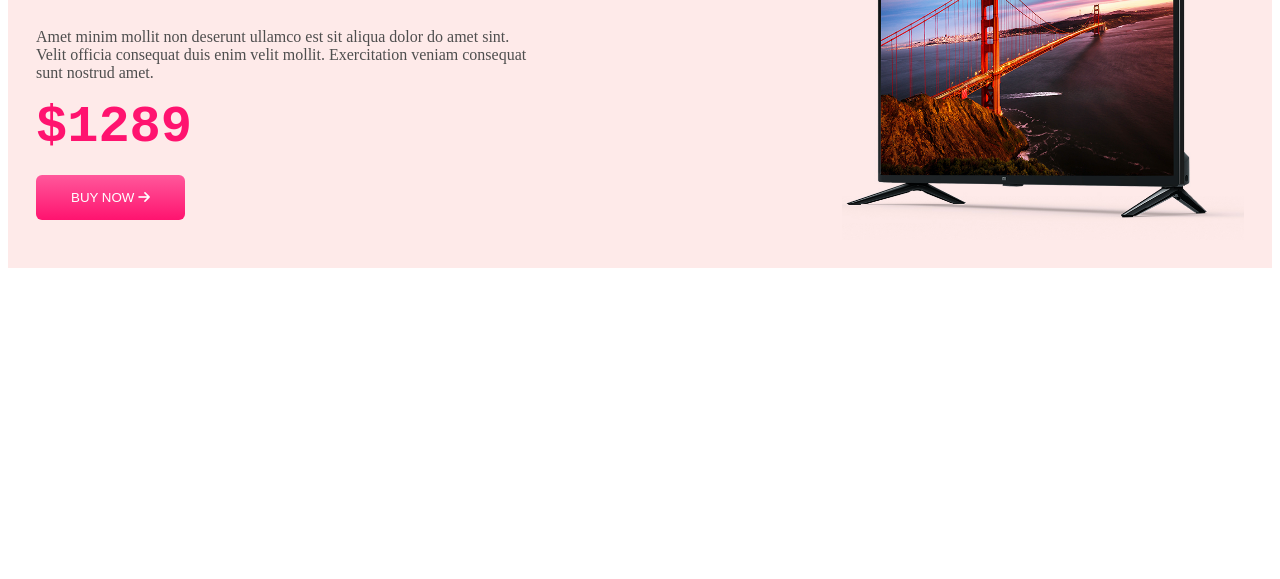
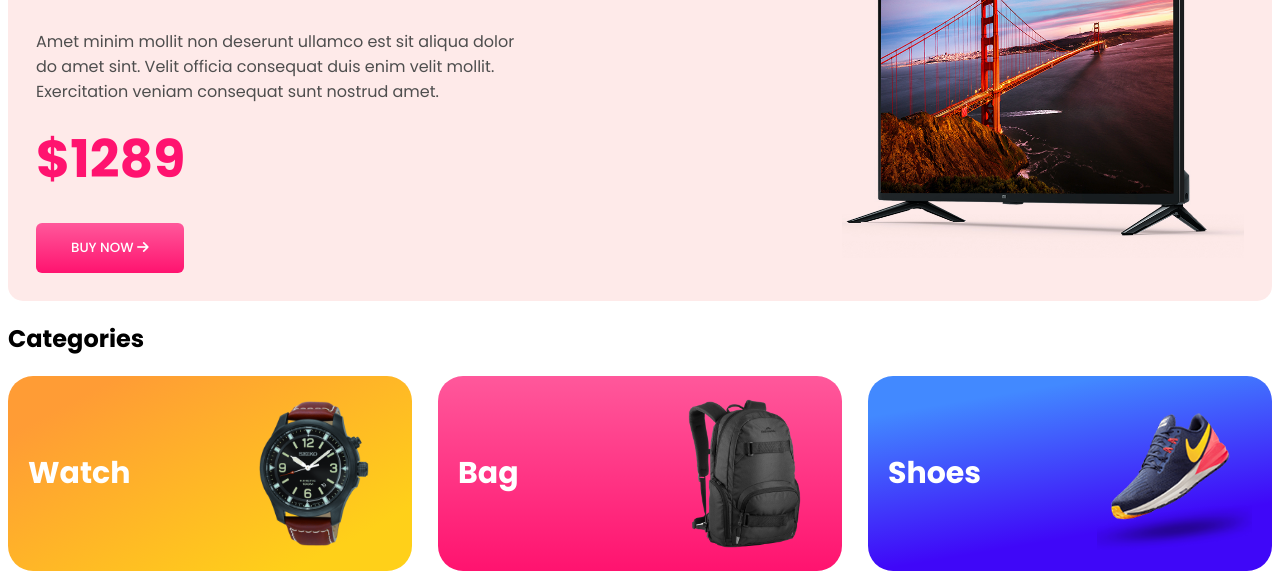
Before and after one commit to arafat3029/Panda-2, a plain HTML site: page index.html in a window 1280 px wide. Shown: the part 273-852 px from the top of the page. Before the commit the page ends 800 px from the top, so only its background shows below. Drawn offline with Linux system fonts and the light colour scheme.

Commit message:
add catagories card

```diff
--- a/index.html
+++ b/index.html
@@ -4,6 +4,10 @@
     <meta charset="UTF-8">
     <meta name="viewport" content="width=device-width, initial-scale=1.0">
     <title>Panda</title>
+    <!-- goole font -->
+     <link rel="preconnect" href="https://fonts.googleapis.com">
+    <link rel="preconnect" href="https://fonts.gstatic.com" crossorigin>
+    <link href="https://fonts.googleapis.com/css2?family=Poppins:ital,wght@0,100;0,200;0,300;0,400;0,500;0,600;0,700;0,800;0,900;1,100;1,200;1,300;1,400;1,500;1,600;1,700;1,800;1,900&display=swap" rel="stylesheet">
 
     <!-- Font awesome CDN-->
      <link rel="stylesheet" href="https://cdnjs.cloudflare.com/ajax/libs/font-awesome/6.7.2/css/all.min.css" integrity="sha512-Evv84Mr4kqVGRNSgIGL/F/aIDqQb7xQ2vcrdIwxfjThSH8CSR7PBEakCr51Ck+w+/U6swU2Im1vVX0SVk9ABhg==" crossorigin="anonymous" referrerpolicy="no-referrer" />
@@ -42,6 +46,25 @@
             <!--Banner Right -->
             <img src="assets/images/banner-images/tv.png" alt="">
          </section>
+
+         <!-- Categores section -->
+          <section class="categores container">
+            <h2>Categories</h2>
+            <div class="categories-card-section">
+                <div class="categories-card categories-card-1">
+                    <h3>Watch</h3>
+                    <img src="assets/images/categories/watch.png" alt="">
+                </div>
+                <div class="categories-card categories-card-2">
+                    <h3>Bag</h3>
+                    <img src="assets/images/categories/bag.png" alt="">
+                </div>
+                <div class="categories-card categories-card-3">
+                    <h3>Shoes</h3>
+                    <img src="assets/images/categories/shoes.png" alt="">
+                </div>
+            </div>
+          </section>
     </main>
 </body>
 </html>
--- a/style.css
+++ b/style.css
@@ -1,6 +1,7 @@
 /* Common CSS */
 * {
     box-sizing: border-box;
+    font-family: "Poppins", sans-serif;
 
 }
 .container {
@@ -67,11 +68,11 @@ nav {
     padding: 28px;
     border: 10px;
     margin-top: 15px;
+    border-radius: 15px;
 }
 .banner p {
     color: #4E4E4E;
-    width: 500px;
-    border-radius: 15px;
+    max-width: 500px;
 }
 .banner img {
     width: 402px;
@@ -91,3 +92,34 @@ nav {
     margin-bottom: 0;
     display: block;
 }
+
+/* category */
+
+.categories-card {
+    display: flex;
+    justify-content: space-between;
+    align-items: center;
+    padding: 20px;
+    border-radius: 25px;
+    flex: 1;
+}
+.categories-card h3 {
+    color: #ffffff;
+    font-weight: bold;
+    font-size: 30px;
+}
+.categories-card-section {
+    display: flex;
+    gap: 26px;
+    width: 100%;
+}
+
+.categories-card-1 {
+    background: linear-gradient(151.85deg, rgb(255, 156, 53) 14.537%,rgb(255, 208, 25) 84.486%);
+}
+.categories-card-2 {
+    background: linear-gradient(180.00deg, rgb(255, 88, 155) -0.006%,rgb(255, 19, 111) 99.994%);
+}
+.categories-card-3 {
+    background: linear-gradient(170.38deg, rgb(66, 137, 255) 15.416%,rgb(63, 7, 248) 74.29%);
+}
```
